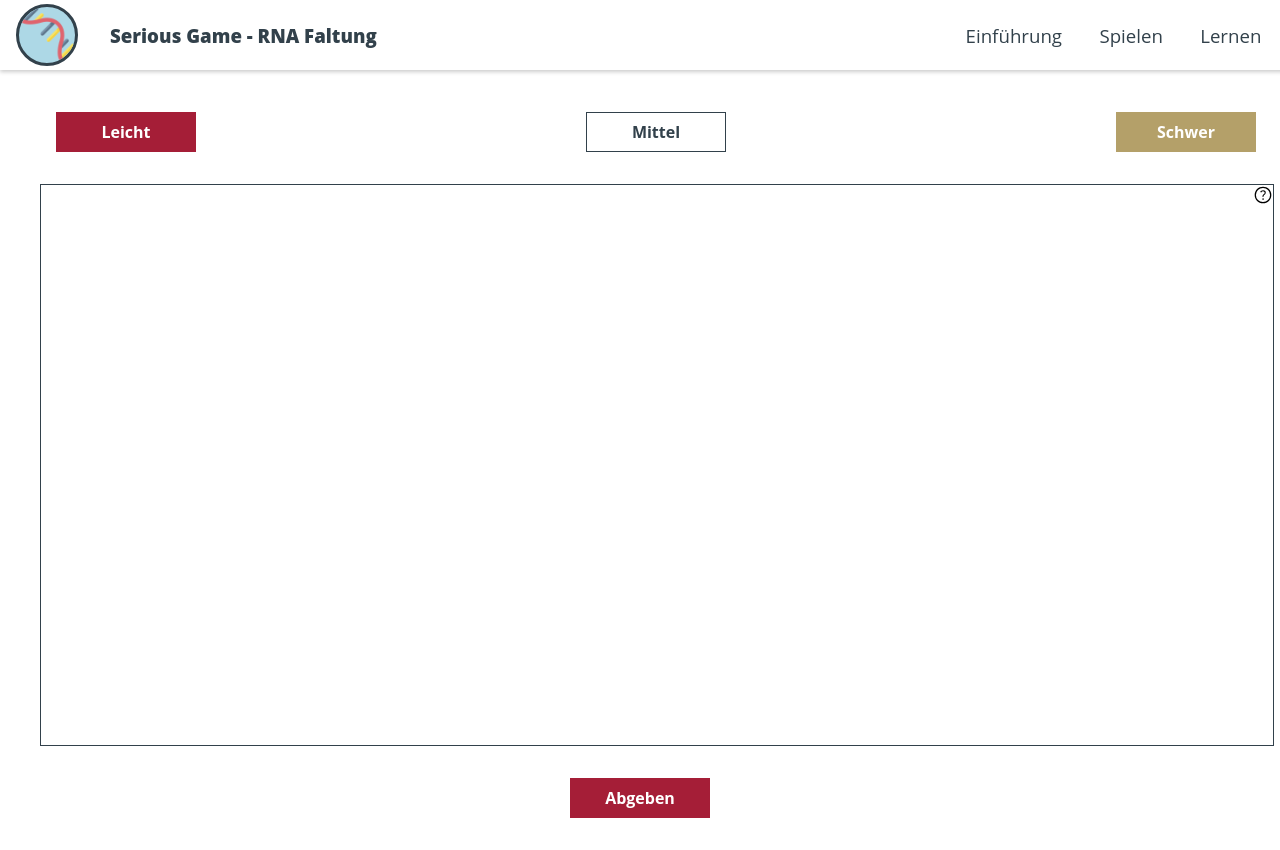
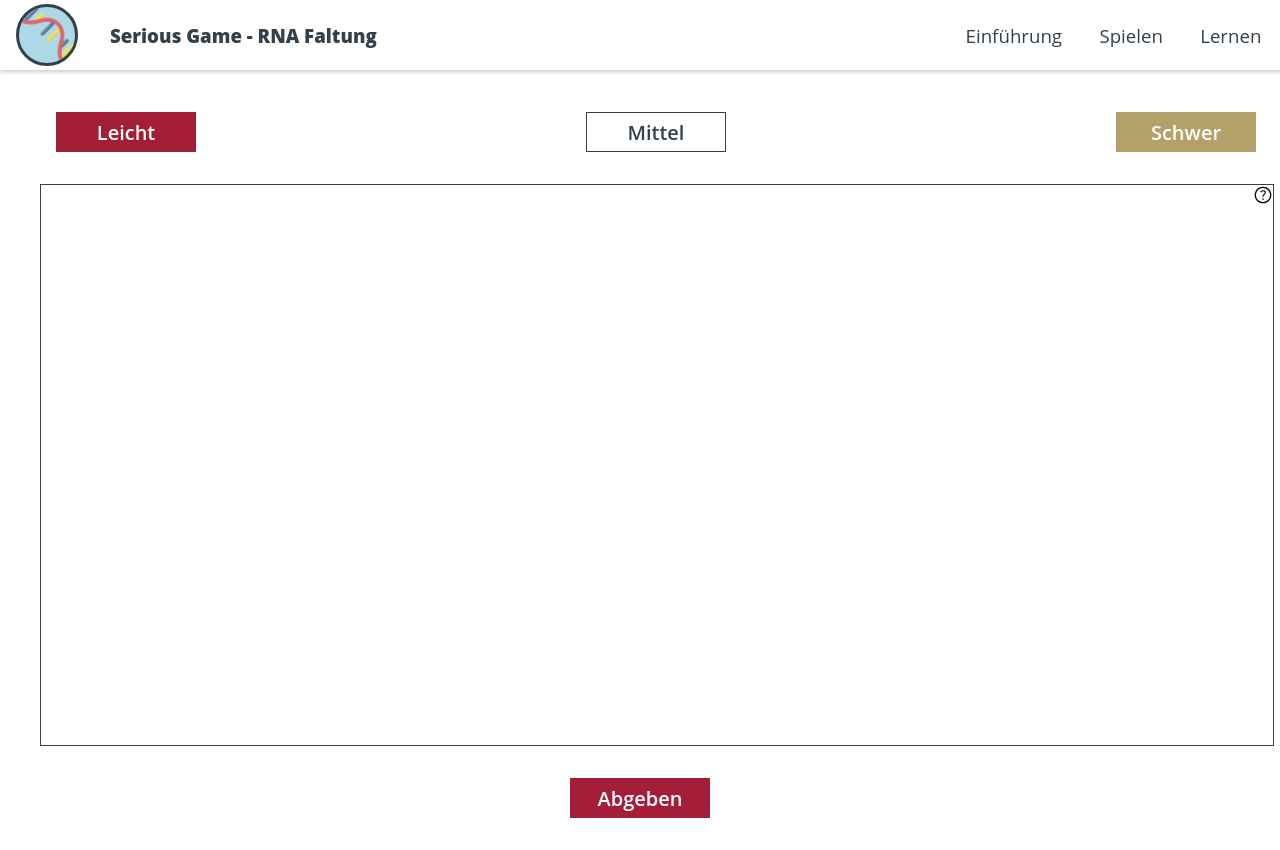
Before and after one commit to UniTuebingen-BDVA/TeamprojektSoSe22, a Vue app in the folder rna/: page / in a window 1280 px wide. Built offline with nearby package versions, Linux system fonts and the light colour scheme.

Commit message:
changes uni button component to match other group

```diff
--- a/rna/src/components/UniButton.vue
+++ b/rna/src/components/UniButton.vue
@@ -38,9 +38,9 @@
         display: flex;
         flex-direction: column;
         justify-content: center;
-        font-size: 16px;
-        font-weight: 700;
-        transition: all .2s ease-in;
+        font-size: 20px;
+        font-weight: 550;
+        transition: color .3s/* all .2s ease-in */;
         cursor: pointer;
         box-sizing: border-box;
         -moz-box-sizing: border-box;
@@ -73,7 +73,7 @@
     .inverted-red {
         border-color: var(--uni-color-red);
         border-style: solid;
-        border-width: 1px;
+        border-width: 2px;
         color: var(--uni-color-red);
     }
     .inverted-red:hover {
```
